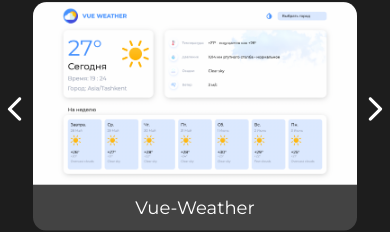
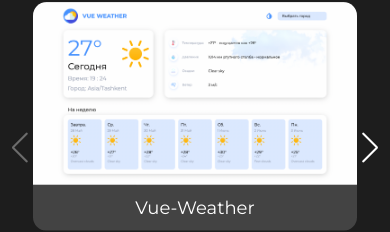
Before and after one commit to azamat-110/Portfolio, a Vue app: page /#/ in a window 390 px wide. Shown: the part 1912-2144 px from the top of the page. Built offline with nearby package versions, Linux system fonts and the light colour scheme.

Commit message:
swiper next-prev

```diff
--- a/src/assets/style/main.scss
+++ b/src/assets/style/main.scss
@@ -32,6 +32,27 @@ input {
 
 .wrapper {
     background: #1d1d1d;
-    // background: linear-gradient(135.00deg, rgb(0, 0, 0) 0%, rgb(39, 39, 39) 44.033%, rgb(73, 73, 73) 99.99%, rgb(114, 114, 114) 100%);
     height: 100%;
 }
+
+.swiper-button-prev::after,
+.swiper-button-next::after {
+    color: #fff;
+}
+
+.swiper-button-prev {
+    margin-left: -35px !important;
+    color: #fff;
+}
+
+.swiper-button-next {
+    margin-right: -35px !important;
+}
+
+.swiper {
+    position: inherit !important;
+}
+
+:root {
+    --swiper-navigation-size: 34px !important;
+}
--- a/src/components/ProjectsSwiper.vue
+++ b/src/components/ProjectsSwiper.vue
@@ -1,7 +1,29 @@
+<template>
+  <swiper
+    :navigation="true"
+    :modules="modules"
+    :breakpoints="swiperModules.breakpoints"
+    space-between="25"
+    class="swiper"
+  >
+    <swiper-slide
+      class="swiper__item"
+      v-for="(cards, i) in projectsStore"
+      :key="i"
+      @click="goToLink(cards.link)"
+    >
+        <img :src="setImage(cards.img)" :alt="cards.name" />
+        <h2>
+          {{ cards.title }}
+        </h2>
+    </swiper-slide>
+  </swiper>
+</template>
 
 <script setup>
 import { Swiper, SwiperSlide } from "swiper/vue";
 import "swiper/css";
+import "swiper/css/navigation";
 import { projects } from "../store/store.js";
 import { Navigation } from "swiper/modules";
 import { ref } from "vue";
@@ -36,27 +58,4 @@ const setImage = (path) => {
 const goToLink = (link) => {
   window.location.href = link;
 };
-
 </script>
-
-<template>
-  <swiper
-    :navigation="true"
-    :modules="modules"
-    :breakpoints="swiperModules.breakpoints"
-    space-between="25"
-    class="swiper"
-  >
-    <swiper-slide
-      class="swiper__item"
-      v-for="(cards, i) in projectsStore"
-      :key="i"
-      @click="goToLink(cards.link)"
-    >
-        <img :src="setImage(cards.img)" :alt="cards.name" />
-        <h2>
-          {{ cards.title }}
-        </h2>
-    </swiper-slide>
-  </swiper>
-</template>
--- a/src/pages/MainPage.vue
+++ b/src/pages/MainPage.vue
@@ -107,7 +107,7 @@
         <div class="projects__content-cards">
           <ProjectsSwiper />
         </div>
-        <div class="projects__left">
+        <!-- <div class="projects__left">
           <img
             style="transform: rotate(180deg)"
             src="../assets/images/right.svg"
@@ -116,7 +116,7 @@
         </div>
         <div class="projects__right">
           <img src="../assets/images/right.svg" alt="right" />
-        </div>
+        </div> -->
       </div>
     </section>
   </div>
```
